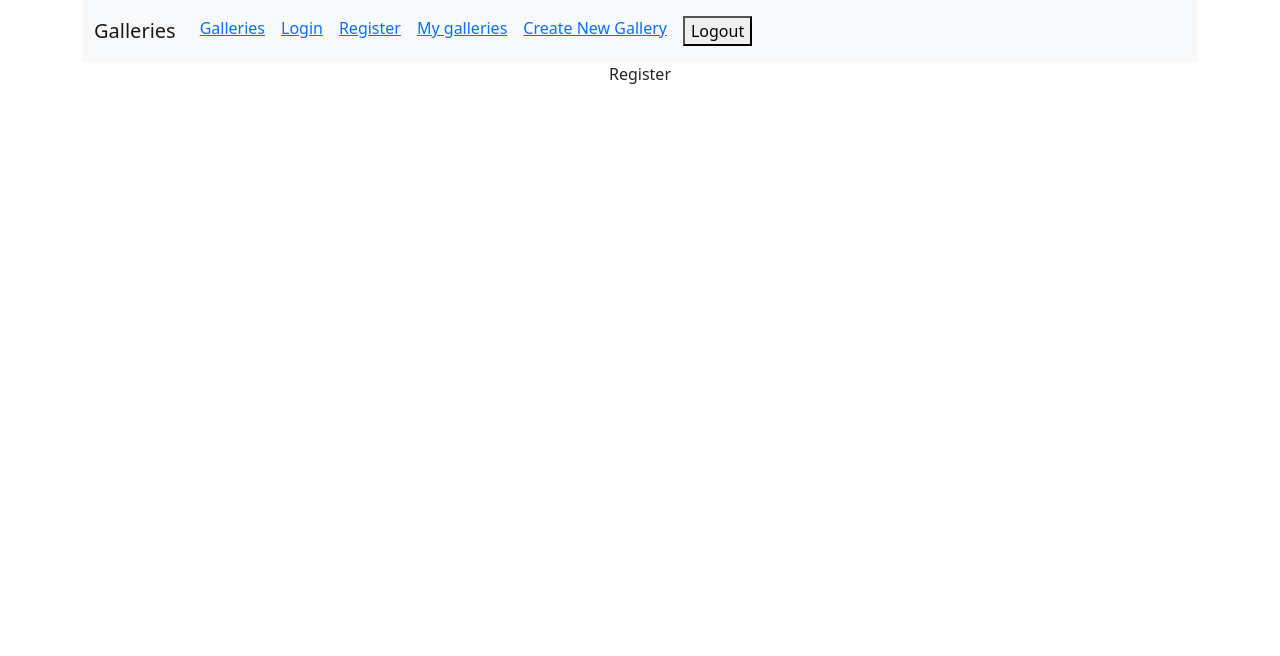
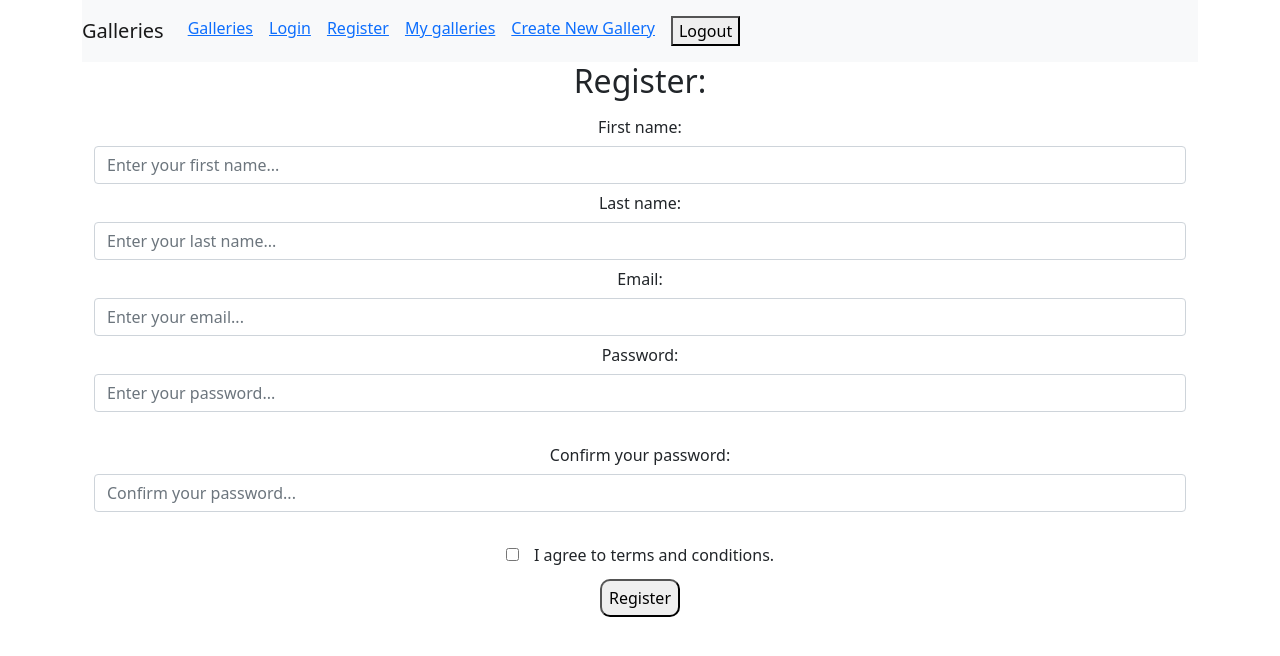
Before and after one commit to ivanaa96/gallery-app, a React (Create React App) app: page /register in a window 1280 px wide. Shown: the top 656 px of the page. Built offline with nearby package versions, Linux system fonts and the light colour scheme.

Commit message:
One part of register. Still need to implement redirection. setUser after register doesn't work

```diff
--- a/src/components/Navbar.js
+++ b/src/components/Navbar.js
@@ -9,15 +9,14 @@ function Navbar() {
 	return (
 		<div>
 			<nav className="navbar navbar-expand-lg navbar-light bg-light">
-				<div className="container-fluid">
 				<a className="navbar-brand" href="/">
 					Galleries
 				</a>
 				<button
 					className="navbar-toggler"
 					type="button"
-						data-bs-toggle="collapse"
-						data-bs-target="#navbarNav"
+					data-toggle="collapse"
+					data-target="#navbarNav"
 					aria-controls="navbarNav"
 					aria-expanded="false"
 					aria-label="Toggle navigation"
@@ -26,32 +25,31 @@ function Navbar() {
 				</button>
 				<div className="collapse navbar-collapse" id="navbarNav">
 					<ul className="navbar-nav">
-							<li className="nav-item nav-link active" aria-current="page">
+						<li className="nav-item active nav-link">
 							<Link to="/">Galleries</Link>
 						</li>
-							<li className="nav-item nav-link active" aria-current="page">
+						<li className="nav-item active nav-link">
 							<Link to="/login">Login</Link>
 						</li>
-							<li className="nav-item nav-link active" aria-current="page">
+						<li className="nav-item active nav-link">
 							<Link to="/register">Register</Link>
 						</li>
 						{isLoggedIn && (
-								<li className="nav-item nav-link active" aria-current="page">
+							<li className="nav-item active nav-link">
 								<Link to="/my-galleries">My galleries</Link>
 							</li>
 						)}
 						{isLoggedIn && (
-								<li className="nav-item nav-link active" aria-current="page">
+							<li className="nav-item active nav-link">
 								<Link to="/create">Create New Gallery</Link>
 							</li>
 						)}
 						{isLoggedIn && (
-								<li className="nav-item nav-link active" aria-current="page">
+							<li className="nav-item active nav-link">
 								<button onClick>Logout</button>
 							</li>
 						)}
 					</ul>
-					</div>
 				</div>
 			</nav>
 		</div>
--- a/src/pages/Register.js
+++ b/src/pages/Register.js
@@ -1,7 +1,135 @@
-import React from "react";
+import React, { useState } from "react";
+import UserService from "../services/UserService";
+import { useDispatch } from "react-redux";
+import { setUser } from "../store/user/slice";
 
 function Register() {
-	return <div>Register</div>;
+	const [newUser, setNewUser] = useState({
+		first_name: "",
+		last_name: "",
+		email: "",
+		password: "",
+		password_confirmation: "",
+		terms_and_conditions: true,
+	});
+
+	const dispatch = useDispatch();
+
+	const handleSubmit = async (event) => {
+		event.preventDefault();
+		const { data } = await UserService.register(newUser);
+		dispatch(setUser(data));
+	};
+
+	return (
+		<div className="container">
+			<h2>Register:</h2>
+			<form className="form-group" onSubmit={handleSubmit}>
+				<label className="col-form-label col-25" htmlFor="first_name">
+					First name:
+				</label>
+				<br />
+				<input
+					type="text"
+					name="first_name"
+					className="form-control col-75"
+					placeholder="Enter your first name..."
+					value={newUser.first_name}
+					onChange={({ target }) =>
+						setNewUser({ ...newUser, first_name: target.value })
+					}
+					required
+				/>
+
+				<label className="col-form-label col-25" htmlFor="last_name">
+					Last name:
+				</label>
+				<br />
+				<input
+					type="text"
+					name="last_name"
+					className="form-control col-75"
+					placeholder="Enter your last name..."
+					required
+					value={newUser.last_name}
+					onChange={({ target }) =>
+						setNewUser({ ...newUser, last_name: target.value })
+					}
+				/>
+				<label htmlFor="email" className="col-form-label col-25">
+					Email:
+				</label>
+				<br />
+				<input
+					className="form-control col-75"
+					type="email"
+					name="email"
+					placeholder="Enter your email..."
+					required
+					value={newUser.email}
+					onChange={({ target }) =>
+						setNewUser({ ...newUser, email: target.value })
+					}
+				/>
+
+				<label htmlFor="password" className="col-form-label col-25">
+					Password:
+				</label>
+				<br />
+				<input
+					className="form-control col-75"
+					type="password"
+					name="password"
+					placeholder="Enter your password..."
+					required
+					value={newUser.password}
+					onChange={({ target }) =>
+						setNewUser({ ...newUser, password: target.value })
+					}
+				/>
+				<br />
+
+				<label
+					htmlFor="password_confirmation"
+					className="col-form-label col-25"
+				>
+					Confirm your password:
+				</label>
+				<br />
+				<input
+					className="form-control col-75"
+					type="password"
+					name="password_confirmation"
+					placeholder="Confirm your password..."
+					required
+					value={newUser.password_confirmation}
+					onChange={({ target }) =>
+						setNewUser({ ...newUser, password_confirmation: target.value })
+					}
+				/>
+				<br />
+
+				<input
+					type="checkbox"
+					name="terms_and_conditions"
+					className="col-form-label col-75"
+					value={1}
+					onChange={({ target }) =>
+						setNewUser({ ...newUser, terms_and_conditions: target.value })
+					}
+				/>
+				<label
+					htmlFor="terms_and_conditions"
+					className="col-form-label col-25 custom"
+				>
+					I agree to terms and conditions.
+				</label>
+
+				<br />
+				<button className="my-button">Register</button>
+			</form>
+		</div>
+	);
 }
 
 export default Register;
--- a/src/services/HttpService.js
+++ b/src/services/HttpService.js
@@ -4,5 +4,12 @@ export default class HttpService {
 		this.client = axios.create({
 			baseURL: "http://localhost:8000/api",
 		});
+		this.client.interceptors.request.use((config) => {
+			const token = localStorage.getItem("token");
+			if (token) {
+				config.headers.Authorization = `Bearer ${token}`;
+			}
+			return config;
+		});
 	}
 }
--- a/src/store/user/slice.js
+++ b/src/store/user/slice.js
@@ -3,10 +3,7 @@ import { createSlice } from "@reduxjs/toolkit";
 export const userSlice = createSlice({
 	name: "user",
 	initialState: {
-		user: {
-			email: "",
-			password: "",
-		},
+		user: {},
 	},
 	reducers: {
 		setUser(state, action) {
--- a/src/styles/App.css
+++ b/src/styles/App.css
@@ -43,3 +43,7 @@
 	width: 80px !important;
 	padding: 5px;
 }
+
+.custom {
+	margin-left: 15px;
+}
```
Lines whose indentation alone changed are shown as unchanged.
